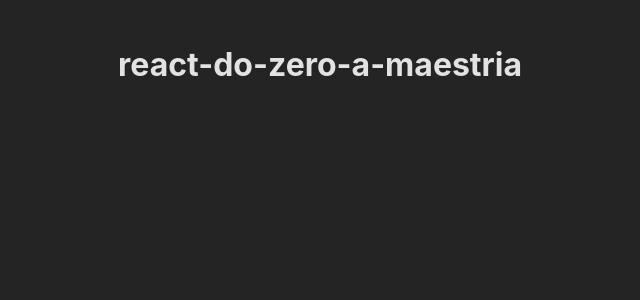
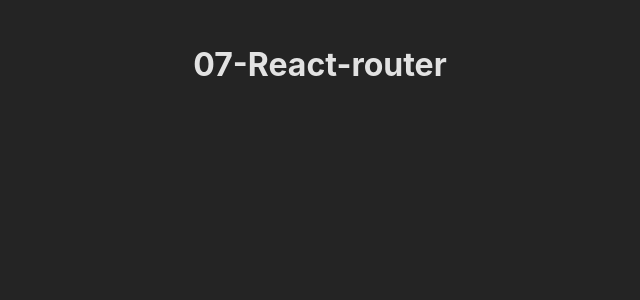
Before and after one commit to samueljdev/react-do-zero-a-maestria, a React (Vite) app: page / in a window 1280 px wide. Shown: the top 300 px of the page, without its empty margins (320-960 px from the left). Built offline with nearby package versions, Linux system fonts and the light colour scheme.

Commit message:
01-configurações iniciais

```diff
--- a/index.html
+++ b/index.html
@@ -4,7 +4,7 @@
     <meta charset="UTF-8" />
     <link rel="icon" type="image/svg+xml" href="/vite.svg" />
     <meta name="viewport" content="width=device-width, initial-scale=1.0" />
-    <title>react-do-zero-a-maestria</title>
+    <title>React-router</title>
   </head>
   <body>
     <div id="root"></div>
--- a/package.json
+++ b/package.json
@@ -10,6 +10,7 @@
     "preview": "vite preview"
   },
   "dependencies": {
+    "json-server": "^0.17.0",
     "react": "^18.2.0",
     "react-dom": "^18.2.0"
   },
--- a/src/App.jsx
+++ b/src/App.jsx
@@ -4,7 +4,7 @@ function App() {
 
   return (
     <>
-      <h1>react-do-zero-a-maestria</h1>
+      <h1>07-React-router</h1>
     </>
   )
 }
```
Also changed, not shown: 1 other file (tests, documents, lock files or other folders).
